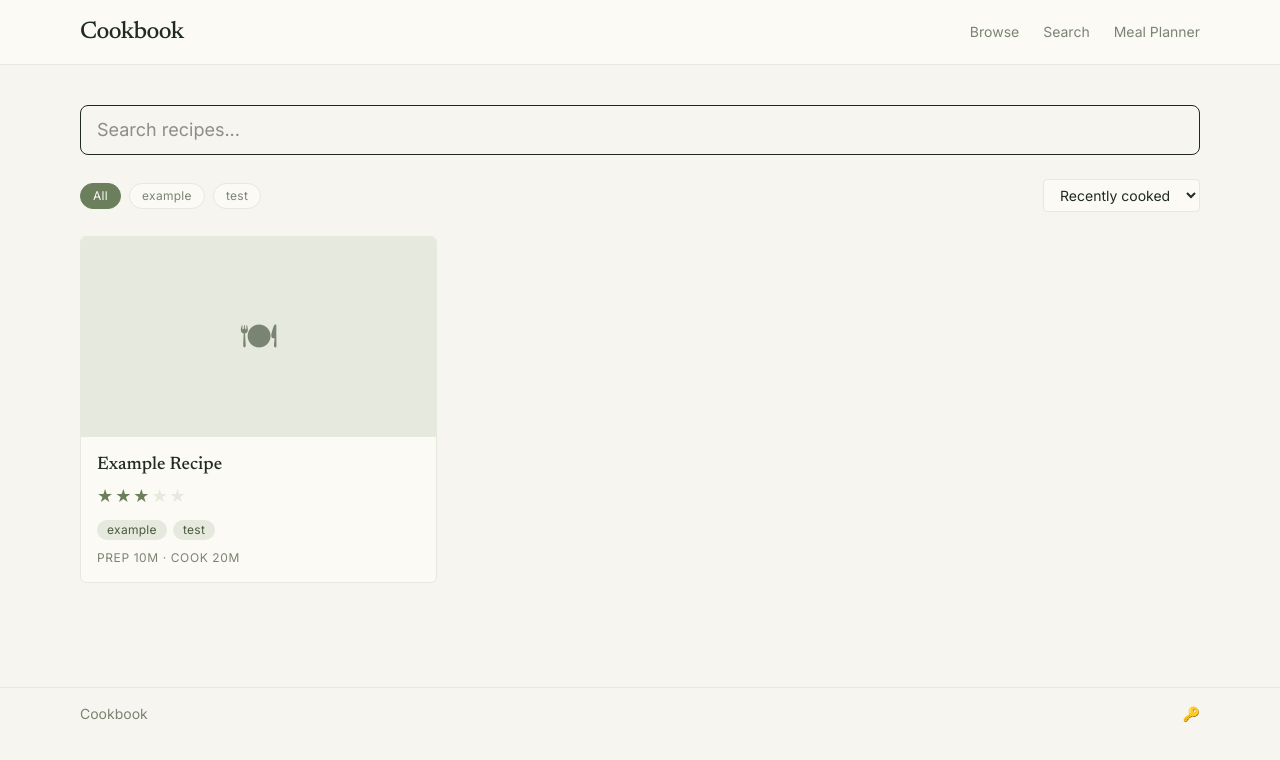
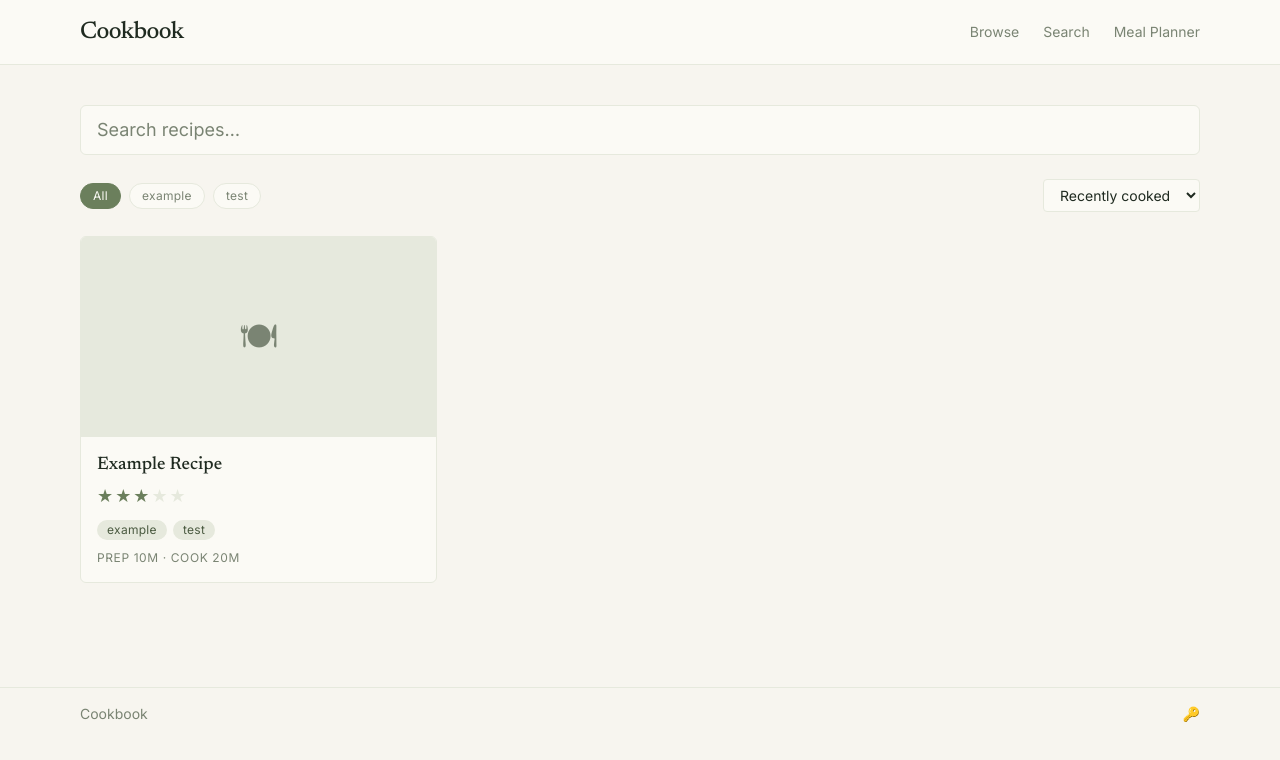
Before and after one commit to mcakes/cookbook, a React (Vite) app: page / in a window 1280 px wide. Shown: the top 760 px of the page. Built offline with nearby package versions, Linux system fonts and the light colour scheme.

Commit message:
Restyle HomePage search input and status text

```diff
--- a/src/pages/HomePage.tsx
+++ b/src/pages/HomePage.tsx
@@ -25,8 +25,8 @@ export default function HomePage() {
     return sortRecipes(recipes, sortBy);
   }, [index, searchIndex, query, selectedTag, sortBy]);
 
-  if (loading) return <p className="text-gray-500">Loading recipes...</p>;
-  if (error) return <p className="text-red-500">Error: {error}</p>;
+  if (loading) return <p className="text-muted">Loading recipes…</p>;
+  if (error) return <p className="text-danger">Error: {error}</p>;
 
   return (
     <div>
@@ -35,8 +35,8 @@ export default function HomePage() {
           type="text"
           value={query}
           onChange={(e) => setQuery(e.target.value)}
-          placeholder="Search recipes..."
-          className="w-full border rounded-lg px-4 py-2.5 text-lg"
+          placeholder="Search recipes…"
+          className="w-full bg-paper border border-line rounded-md px-4 py-2.5 text-lg text-ink placeholder:text-muted focus:outline-none focus:ring-2 focus:ring-accent/40 focus:border-accent transition-colors"
         />
       </div>
       <RecipeFilter
@@ -47,7 +47,7 @@ export default function HomePage() {
         onSortChange={setSortBy}
       />
       {filtered.length === 0 ? (
-        <p className="text-gray-500">No recipes found.</p>
+        <p className="text-muted">No recipes found.</p>
       ) : (
         <div className="grid grid-cols-1 sm:grid-cols-2 lg:grid-cols-3 gap-6">
           {filtered.map((recipe) => (
```
